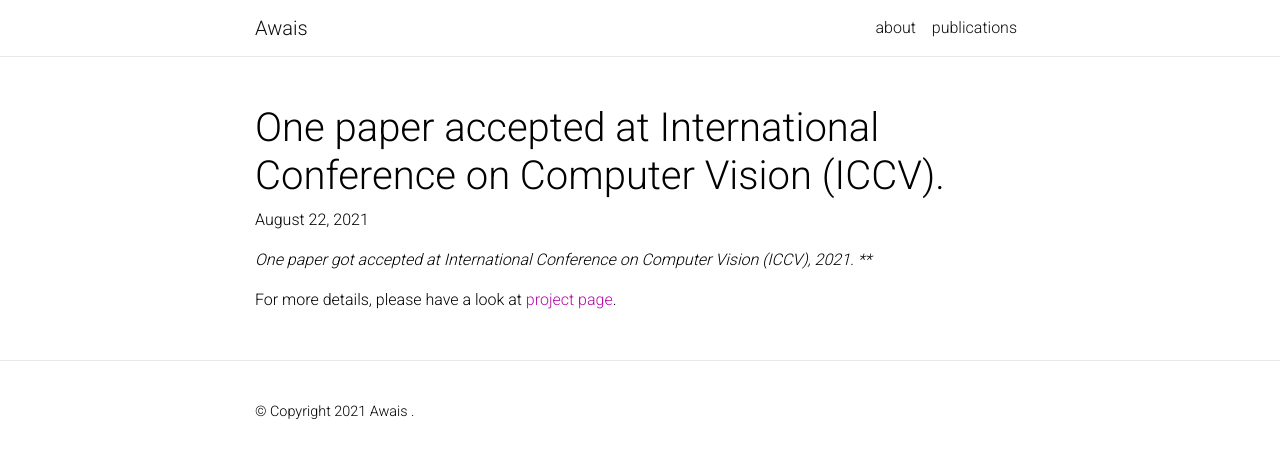
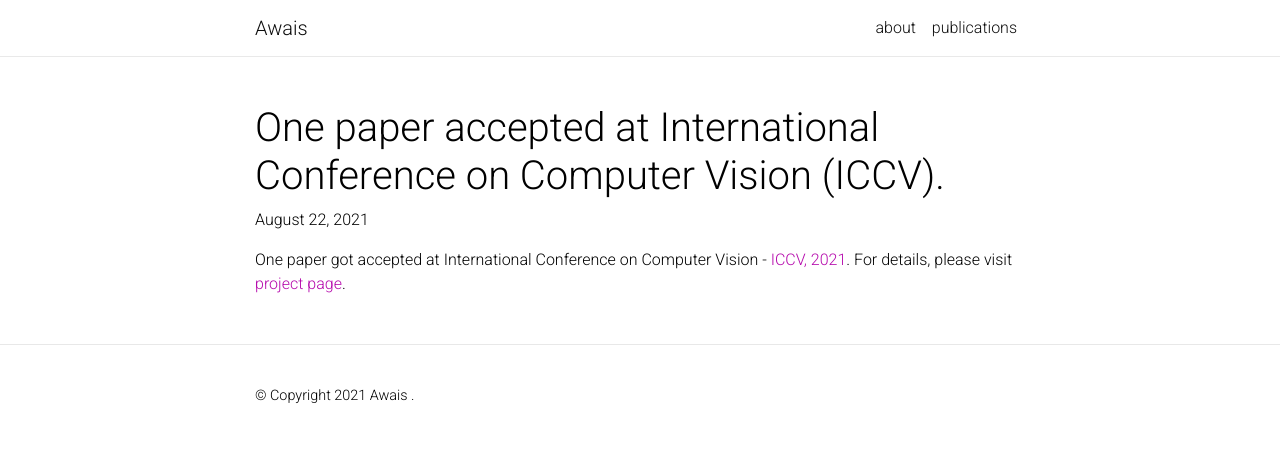
Before and after one commit to awaisrauf/awaisrauf.github.io, a Jekyll site: the page built from _news/news_11.md, in a window 1280 px wide. Shown: the top 458 px of the page. Built offline with Jekyll 4.4.1, drawn with Linux system fonts in a browser that asks for light colours; nearby versions of some CDN libraries; comment, search, counter and statistics services are not loaded; a style sheet for code colours, icons or effects is not loaded.

```diff
--- a/_news/news_11.md
+++ b/_news/news_11.md
@@ -2,12 +2,9 @@
 layout: post
 title: One paper accepted at International Conference on Computer Vision (ICCV).
 date: 2021-08-22 16:11:00-0400
-redirect: google.com
-inline: false
+redirect: false
+inline: true
 selected: true
 ---
 
-*One paper got accepted at International Conference on Computer Vision (ICCV), 2021.
-***
-
-For more details, please have a look at [project page](https://awaisrauf.github.io/robust_uda).
+One paper got accepted at International Conference on Computer Vision - [ICCV, 2021](https://iccv2021.thecvf.com/home). For details, please visit [project page](https://awaisrauf.github.io/robust_uda).
```
Also changed, not shown: _news/news_10.md (+1 -1 lines), _news/news_12.md (+1 -4 lines), _news/news_9.md (+1 -1 lines), _pages/about.md (+2 -2 lines).
